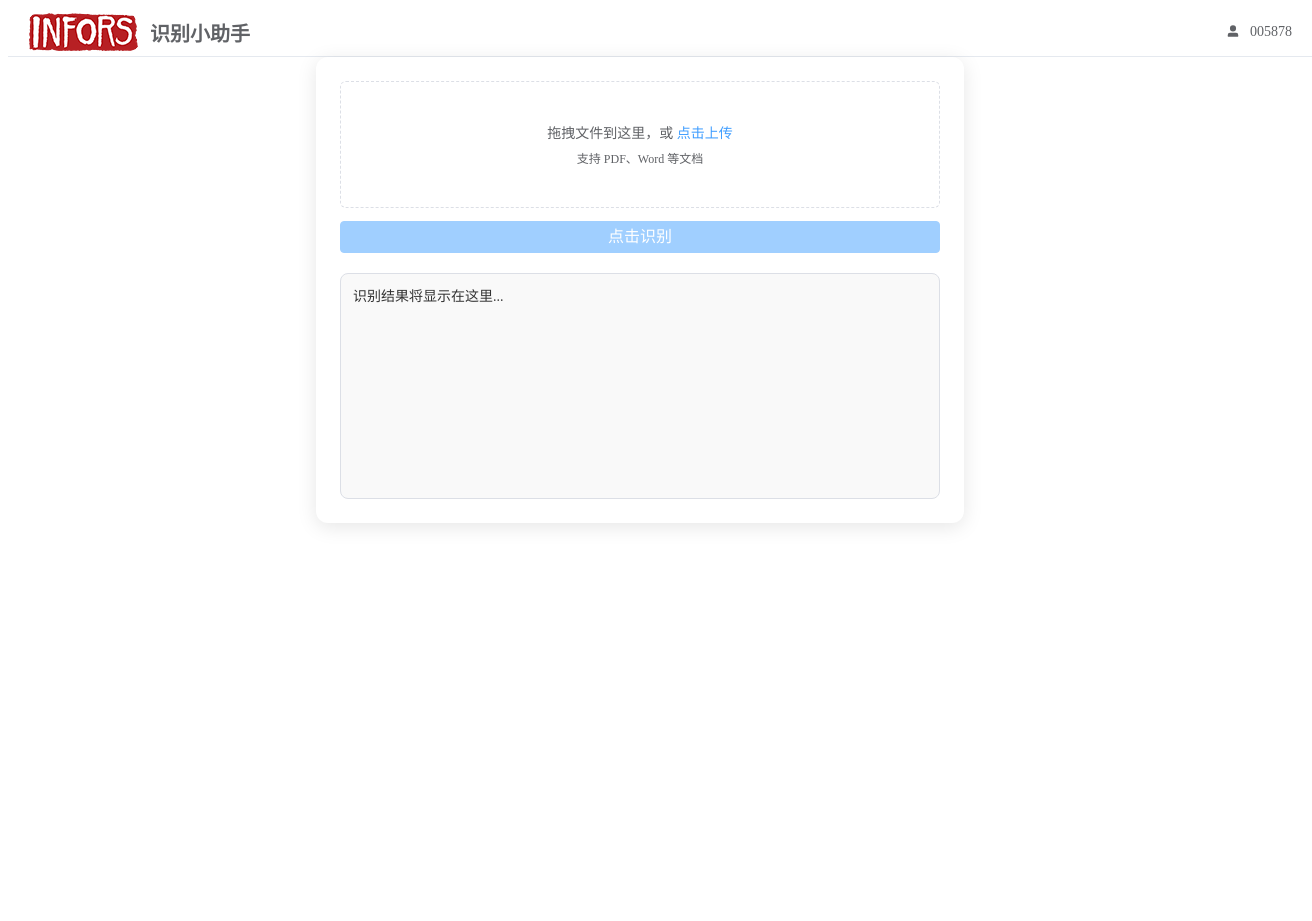
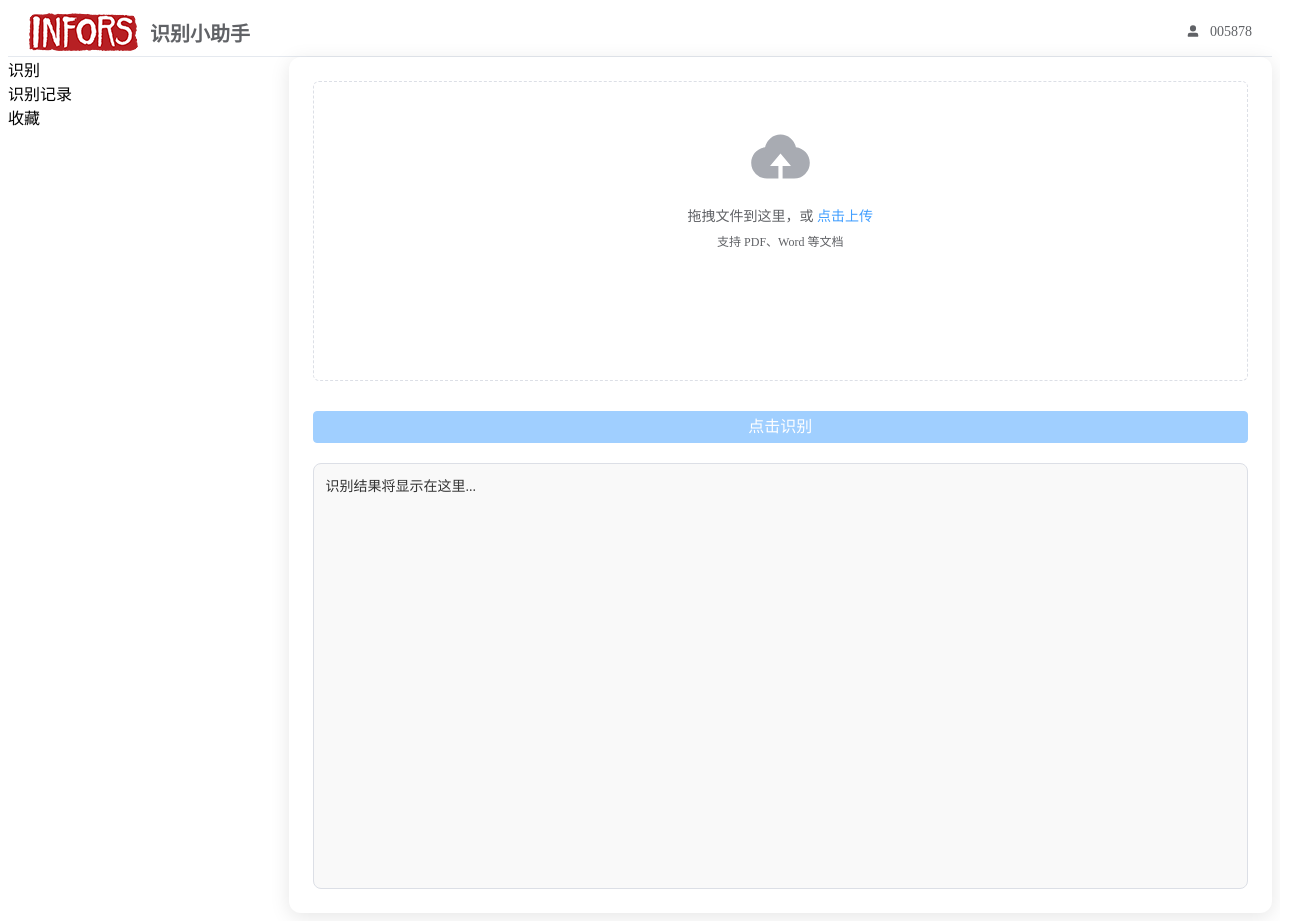
Before and after one commit to fenginsist/ocr-front, a Vue app: page / in a window 1280 px wide. Shown: the whole page, 1312 px wide, since content can reach past the window. Before the commit the page ends 800 px from the top, so only its background shows below. Built offline with nearby package versions, Linux system fonts and the light colour scheme.

Commit message:
优化识别页面

```diff
--- a/src/views/HomeView.vue
+++ b/src/views/HomeView.vue
@@ -1,5 +1,6 @@
 <template>
   <div class="page-container">
+    <!-- 头部 -->
     <header class="ocr-header">
       <div class="ocr-header-left">
         <img src="../assets/images/infor-logo.png" alt="logo" />
@@ -8,13 +9,29 @@
       <div class="ocr-header-right">
         <div class="el-dropdown">
           <div class="user-info">
-            <span class="avatar-user"><el-icon><UserFilled /></el-icon></span>
+            <span class="avatar-user"
+              ><el-icon><UserFilled /></el-icon
+            ></span>
             <span class="user-id">005878</span>
           </div>
         </div>
       </div>
     </header>
+    <!-- 下面：左右，两部分 -->
+
     <div class="ocr-container">
+      <!-- 左 -->
+      <div class="ocr-sidebar">
+        <div>
+          <span>识别</span>
+        </div>
+        <div>
+          <div>识别记录</div>
+          <div>收藏</div>
+        </div>
+      </div>
+      <!-- 右 -->
+      <div class="ocr-main">
         <el-upload
           class="upload-area"
           drag
@@ -22,10 +39,9 @@
           :auto-upload="false"
           :on-change="handleFileChange"
         >
-        <i class="el-icon-upload"></i>
-        <div class="el-upload__text">
-          拖拽文件到这里，或 <em>点击上传</em>
-        </div>
+          <!-- <i class="el-icon-upload"></i> -->
+          <el-icon class="el-icon--upload"><upload-filled /></el-icon>
+          <div class="el-upload__text">拖拽文件到这里，或 <em>点击上传</em></div>
           <div class="el-upload__tip">支持 PDF、Word 等文档</div>
         </el-upload>
 
@@ -45,9 +61,12 @@
         </div>
       </div>
     </div>
+  </div>
 </template>
 
 <script setup>
+import { UploadFilled } from '@element-plus/icons-vue'
+
 import { ref } from 'vue'
 import axios from 'axios'
 
@@ -71,8 +90,8 @@ const submitFile = async () => {
   try {
     const response = await axios.post('/zcocr/get/file/content', formData, {
       headers: {
-        'Content-Type': 'multipart/form-data'
-      }
+        'Content-Type': 'multipart/form-data',
+      },
     })
     // console.log('11111',response)
     // console.log('22222',response.data)
@@ -88,19 +107,8 @@ const submitFile = async () => {
 </script>
 
 <style scoped>
-
-.page-container{
+.page-container {
   height: 100%;
-}
-
-.ocr-container {
-  max-width: 600px;
-  margin: 0px auto;
-  padding: 24px;
-  box-shadow: 0 4px 20px rgba(0, 0, 0, 0.1);
-  border-radius: 12px;
-  background-color: #fff;
-  text-align: center;
 }
 
 .ocr-header {
@@ -108,10 +116,10 @@ const submitFile = async () => {
   align-items: center;
   justify-content: space-between;
 
-  border-bottom: 1px solid rgba(219, 224, 232, .7);
+  border-bottom: 1px solid rgba(219, 224, 232, 0.7);
   height: 48px !important;
   background-color: #fff;
-  width: 100%;
+  /* width: 100%;  */ /* 放开这个，会导致左右出现滚动条  */
 
   padding: 0 20px;
 }
@@ -146,13 +154,41 @@ const submitFile = async () => {
   align-items: center;
 }
 
-.avatar-user, .user-id {
+.avatar-user,
+.user-id {
   margin-left: 10px;
 }
 
 .upload-area {
-  margin-bottom: 20px;
-  height: 100px;
+  display: flex;
+  flex-direction: column;
+  /* height: 100%; */ /* 加上这个和内部的（也就是下面的）height: 300px;冲突了  */
+}
+
+:deep(.el-upload-dragger) {
+  height: 300px;
+}
+
+.ocr-container {
+  display: flex;
+}
+
+.ocr-sidebar {
+  width: 30%;
+  height: 100%;
+}
+
+.ocr-main {
+  display: flex;
+  flex-direction: column; /** 上下排列 */
+
+  width: 100%;
+  /* margin: 0px auto; */
+  padding: 24px;
+  box-shadow: 0 4px 20px rgba(0, 0, 0, 0.1);
+  border-radius: 12px;
+  background-color: #fff;
+  text-align: center;
 }
 
 .submit-button {
@@ -163,7 +199,7 @@ const submitFile = async () => {
 }
 
 .result-box {
-  height: 200px;
+  height: 400px;
   padding: 12px;
   border: 1px solid #dcdfe6;
   border-radius: 8px;
```
Also changed, not shown: 1 other file (tests, documents, lock files or other folders). Lines whose indentation alone changed are shown as unchanged.
